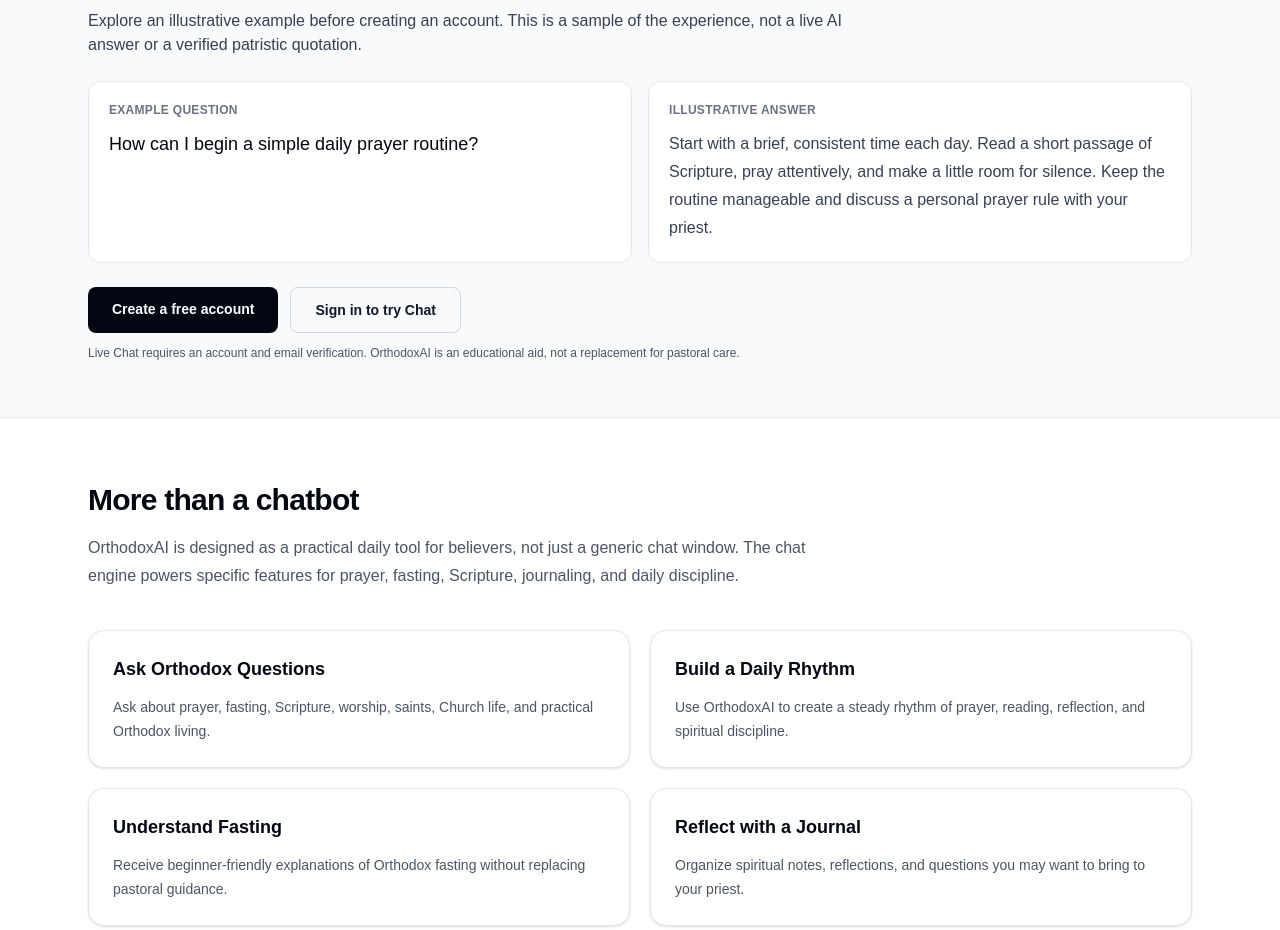
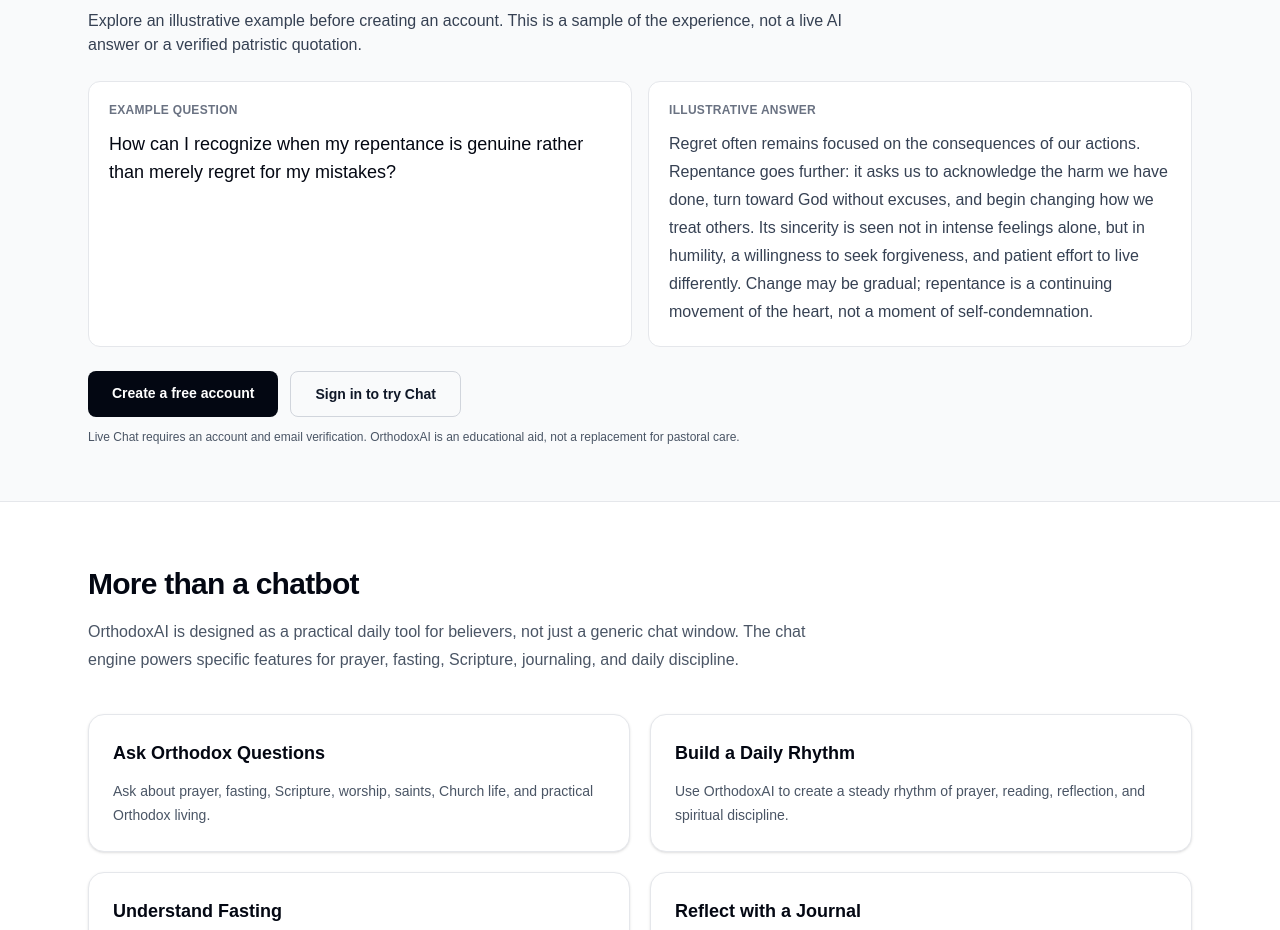
Before and after one commit to triplnj/orthodox-ai, a Next.js app: page / in a window 1280 px wide. Shown: the part 980-1910 px from the top of the page. Built offline with nearby package versions, Linux system fonts and the light colour scheme; no server answers.

Commit message:
Use a substantive spiritual-life question in public preview (#44)

```diff
--- a/src/app/page.tsx
+++ b/src/app/page.tsx
@@ -125,11 +125,11 @@ export default function HomePage() {
           <div className="mt-6 grid gap-4 md:grid-cols-2">
             <div className="rounded-xl border border-gray-200 bg-white p-5">
               <p className="text-xs font-semibold uppercase tracking-wide text-gray-500">Example question</p>
-              <p className="mt-3 text-lg font-medium text-gray-950">How can I begin a simple daily prayer routine?</p>
+              <p className="mt-3 text-lg font-medium text-gray-950">How can I recognize when my repentance is genuine rather than merely regret for my mistakes?</p>
             </div>
             <div className="rounded-xl border border-gray-200 bg-white p-5">
               <p className="text-xs font-semibold uppercase tracking-wide text-gray-500">Illustrative answer</p>
-              <p className="mt-3 leading-7 text-gray-700">Start with a brief, consistent time each day. Read a short passage of Scripture, pray attentively, and make a little room for silence. Keep the routine manageable and discuss a personal prayer rule with your priest.</p>
+              <p className="mt-3 leading-7 text-gray-700">Regret often remains focused on the consequences of our actions. Repentance goes further: it asks us to acknowledge the harm we have done, turn toward God without excuses, and begin changing how we treat others. Its sincerity is seen not in intense feelings alone, but in humility, a willingness to seek forgiveness, and patient effort to live differently. Change may be gradual; repentance is a continuing movement of the heart, not a moment of self-condemnation.</p>
             </div>
           </div>
           <div className="mt-6 flex flex-wrap gap-3">
```
